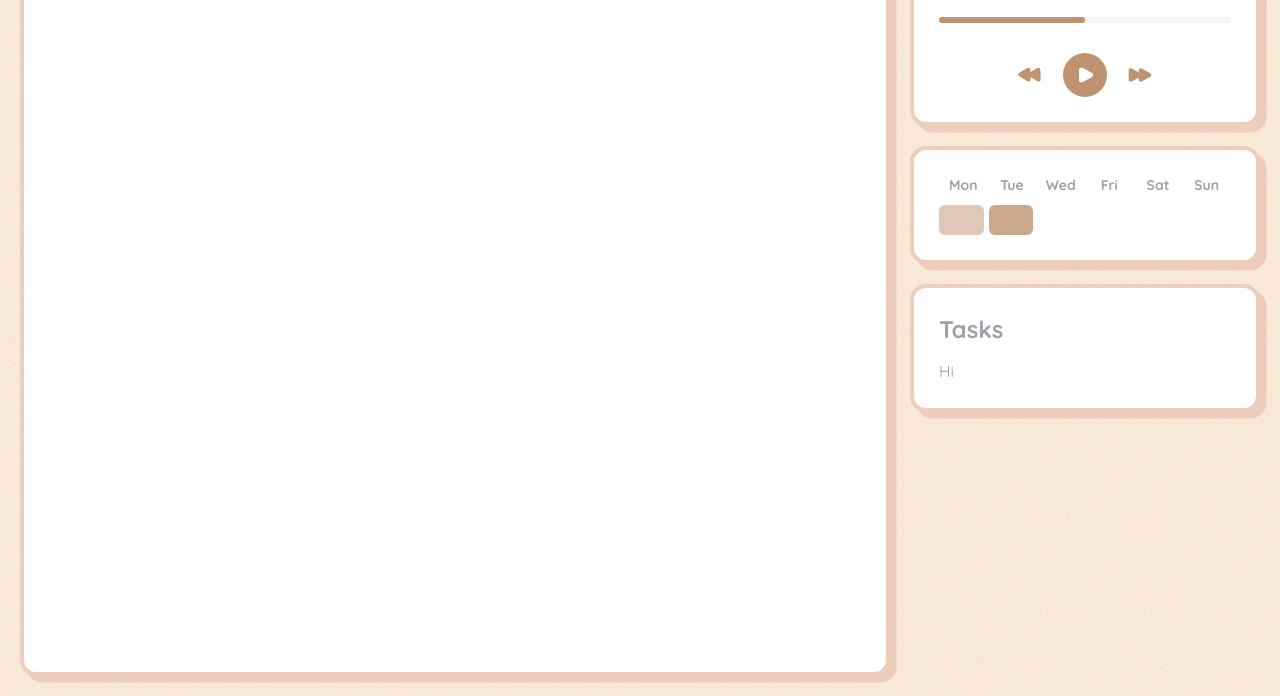
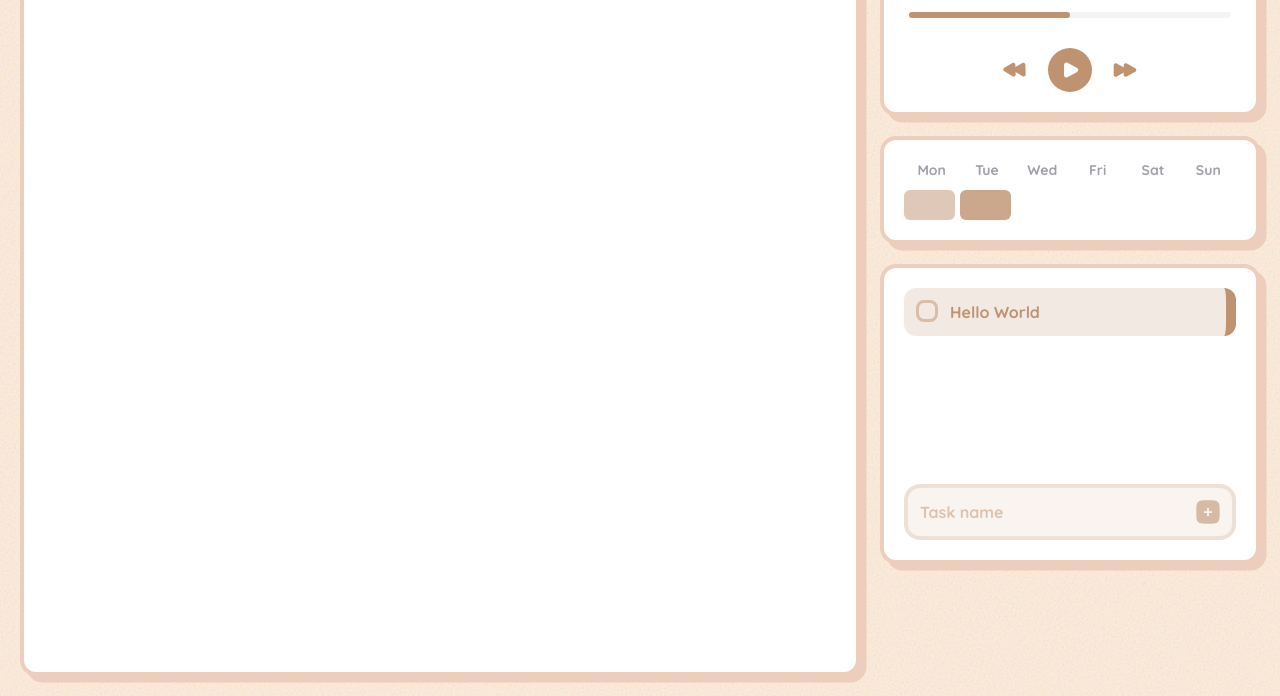
Before and after one commit to zhuravkovigor/pomocozy, a website built with Vite: page index.html in a window 1280 px wide. Shown: the part 104-800 px from the top of the page. Built offline with nearby package versions, Linux system fonts and the light colour scheme.

Commit message:
done todo

```diff
--- a/index.html
+++ b/index.html
@@ -14,7 +14,7 @@
     <link rel="stylesheet" href="./src/style.css" />
   </head>
   <body class="font-[Quicksand] bg-body text-zinc-400">
-    <div class="gap-[20px] p-[20px] grid grid-cols-[1fr,350px] app">
+    <div class="gap-[20px] p-[20px] grid grid-cols-[1fr,380px] app">
       <div
         class="bg-white shadow-widget border-4 border-[#EDCDBB] text-accent p-4 text-4xl font-[800] min-h-[calc(100vh-40px)] rounded-2xl"
       >
@@ -23,7 +23,7 @@
 
       <div class="flex flex-col gap-[20px]">
         <div
-          class="bg-white border-4 border-[#EDCDBB] rounded-2xl px-[25px] py-[25px] shadow-widget"
+          class="bg-white border-4 border-[#EDCDBB] rounded-2xl px-[25px] py-[20px] shadow-widget"
         >
           <div class="text-zinc-600 text-xl font-[900]">Cooozy</div>
           <div class="text-sm mt-1 font-bold">Matise & Sadko</div>
@@ -100,7 +100,7 @@
         </div>
 
         <div
-          class="bg-white border-4 border-[#EDCDBB] rounded-2xl px-[25px] py-[25px] shadow-widget"
+          class="bg-white border-4 border-[#EDCDBB] rounded-2xl px-[20px] py-[20px] shadow-widget"
         >
           <div
             class="grid text-center text-sm font-bold grid-cols-[repeat(6,1fr)]"
@@ -119,11 +119,36 @@
         </div>
 
         <div
-          class="bg-white border-4 border-[#EDCDBB] rounded-2xl px-[25px] py-[25px] shadow-widget"
+          class="bg-white border-4 flex justify-between min-h-[300px] flex-col border-[#EDCDBB] rounded-2xl px-[20px] py-[20px] shadow-widget"
         >
-          <h2 class="font-bold text-2xl">Tasks</h2>
+          <div
+            class="bg-accent/20 border-r-[10px] flex gap-[12px] border-accent text-accent p-3 font-bold rounded-xl"
+          >
+            <button
+              aria-label="Make task done"
+              class="w-[22px] h-[22px] border-[3px] border-accent/50 rounded-lg"
+            ></button>
+            Hello World
+          </div>
 
-          <div class="mt-[14px]">Hi</div>
+          <div class="relative">
+            <svg
+              class="w-[28px] text-accent/60 top-3.5 right-3.5 absolute"
+              viewBox="0 0 24 24"
+            >
+              <path
+                fill-rule="evenodd"
+                clip-rule="evenodd"
+                d="M12 22C7.28595 22 4.92893 22 3.46447 20.5355C2 19.0711 2 16.714 2 12C2 7.28595 2 4.92893 3.46447 3.46447C4.92893 2 7.28595 2 12 2C16.714 2 19.0711 2 20.5355 3.46447C22 4.92893 22 7.28595 22 12C22 16.714 22 19.0711 20.5355 20.5355C19.0711 22 16.714 22 12 22ZM12 8.25C12.4142 8.25 12.75 8.58579 12.75 9V11.25H15C15.4142 11.25 15.75 11.5858 15.75 12C15.75 12.4142 15.4142 12.75 15 12.75H12.75L12.75 15C12.75 15.4142 12.4142 15.75 12 15.75C11.5858 15.75 11.25 15.4142 11.25 15V12.75H9C8.58579 12.75 8.25 12.4142 8.25 12C8.25 11.5858 8.58579 11.25 9 11.25H11.25L11.25 9C11.25 8.58579 11.5858 8.25 12 8.25Z"
+                fill="currentColor"
+              />
+            </svg>
+            <input
+              type="text"
+              placeholder="Task name"
+              class="bg-accent/10 border-4 border-accent/20 focus:border-accent/80 pr-12 font-bold rounded-2xl placeholder:text-accent/50 text-accent w-full p-3 outline-none"
+            />
+          </div>
         </div>
       </div>
     </div>
```
Also changed, not shown: 1 other file.
